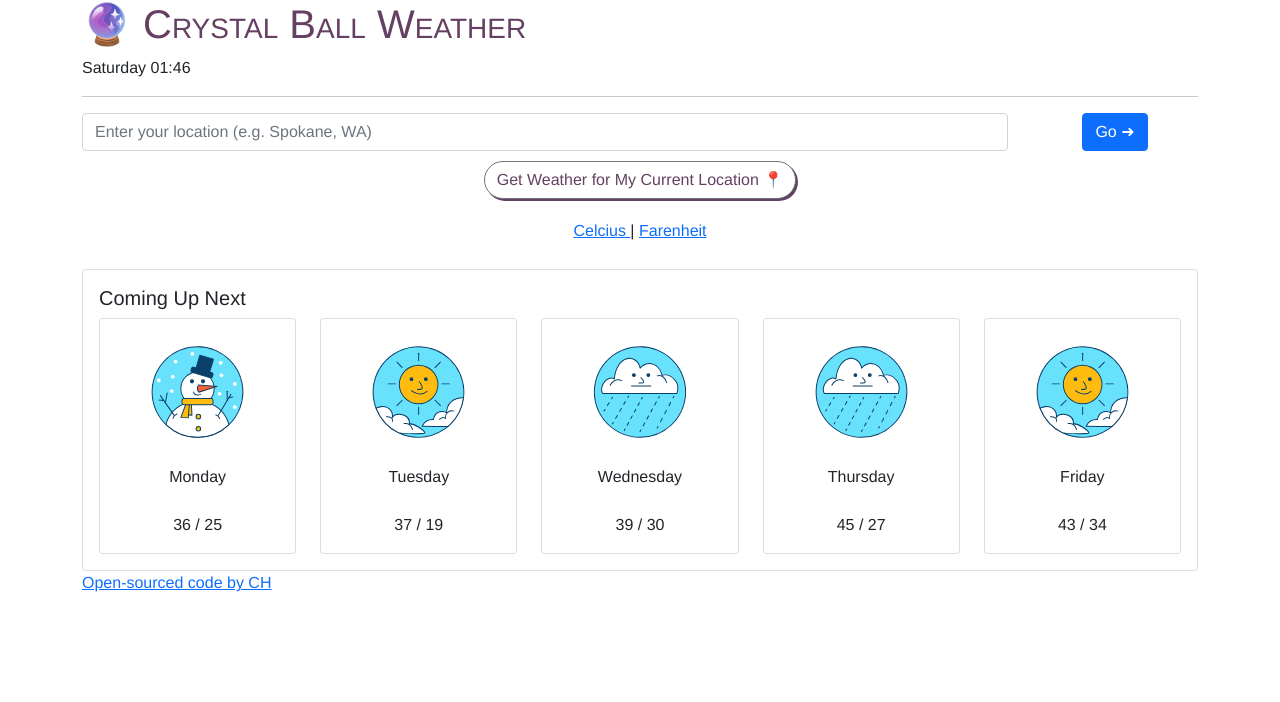
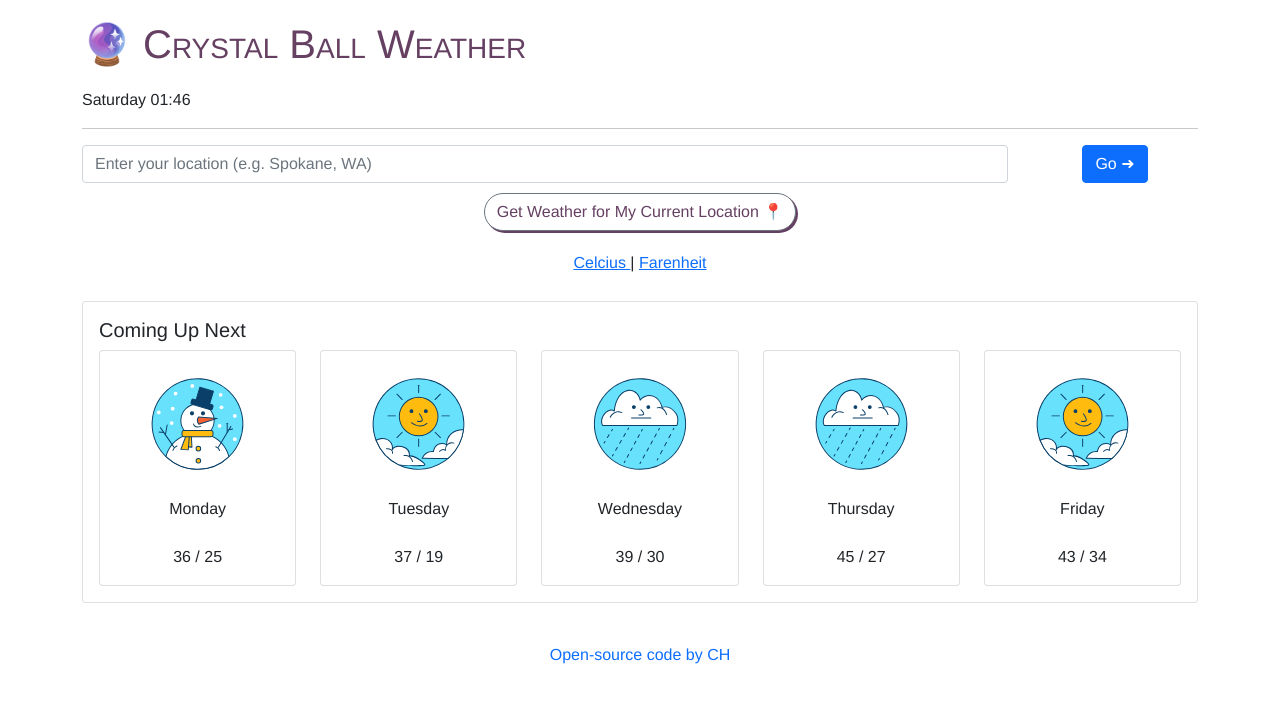
Before and after one commit to hi-crystal/crystal-ball-weather, a website built with Parcel: page Final Project/index.html in a window 1280 px wide. Built offline with nearby package versions, Linux system fonts and the light colour scheme.

Commit message:
CSS Cleanup

```diff
--- a/Final Project/index.html
+++ b/Final Project/index.html
@@ -129,8 +129,8 @@
           </div>
         </div>
       </div>
-      <div id="git-link">
-        <a href="https://github.com/hi-crystal/crystal-ball-weather">Open-sourced code by CH</a>
+      <div id="git-link" class="link">
+        <a href="https://github.com/hi-crystal/crystal-ball-weather">Open-source code by CH</a>
       </div>
     <script src="src/index.js"></script>
   </body>
--- a/Final Project/src/styles.css
+++ b/Final Project/src/styles.css
@@ -4,6 +4,8 @@ body {
 h1 {
   color: #654062;
   font-variant: small-caps;
+  padding: 20px 0px;
+  margin: 0px;
 }
 .time {
   font: bold;
@@ -34,3 +36,9 @@ form div {
   background: white;
   box-shadow: 2px 2px;
 }
+.link a {
+  text-decoration-line: none;
+  display: block;
+  text-align: center;
+  margin: 40px;
+}
```
